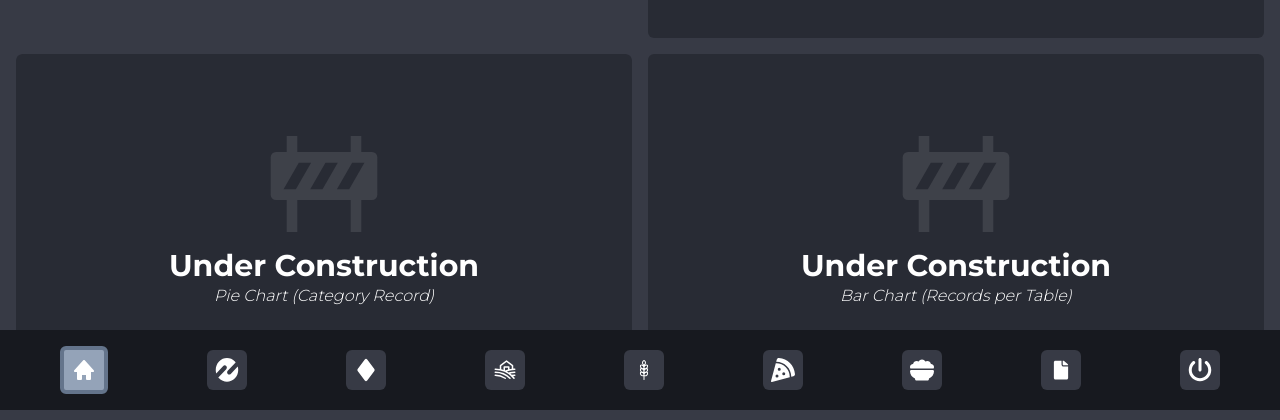
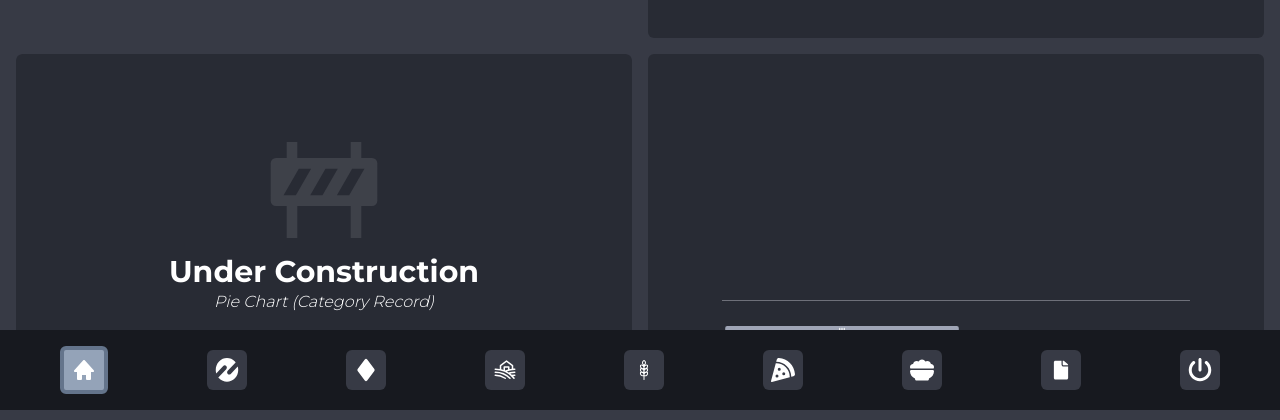
Before and after one commit to apify-apps/data-reservoir-frontend, a Next.js app: page /dashboard in a window 1280 px wide. Shown: the part 390-810 px from the top of the page. Built offline with nearby package versions, Linux system fonts and the light colour scheme; no server answers; the database is empty.

Commit message:
Feat: Bar chart pakai echarts

```diff
--- a/src/app/(auth)/dashboard/page.tsx
+++ b/src/app/(auth)/dashboard/page.tsx
@@ -1,17 +1,15 @@
 'use client'
 
-import { DashboardResponse, DashboardTableResponse } from '@/model/response/dashboard';
+import { DashboardResponse } from '@/model/response/dashboard';
 import { useQuery } from '@tanstack/react-query'
-import React, { useEffect, useRef, useState } from 'react'
+import React, { useState } from 'react'
 import _ from 'lodash';
 import classNames from 'classnames'
 import { produce } from 'immer';
-import { Table } from 'flowbite-react';
 import Paper from '@/components/common/paper/Paper';
-import { Chart } from 'chart.js';
-import {TreemapController, TreemapElement} from 'chartjs-chart-treemap';
-import * as d3 from 'd3'
 import ComingSoon from '@/components/common/coming-soon/ComingSoon';
+import TableBarChart from '@/components/app/dashboard/TableBarChart';
+import { getCategoryColorClass } from '@/app/utilities/color';
 
 interface DashboardPageState {
   pickedCategories: string[]
@@ -89,7 +87,7 @@ export default function DashboardPage() {
                 <tbody>
                   {
                     categorySummary.map((el, idx) => (
-                      <tr className='border-gray-700 border-b hover:bg-slate-700' key={idx}>
+                      <tr className={classNames('border-gray-700 border-b category-table', getCategoryColorClass(el.category))} key={idx}>
                         <td className='px-2 py-2 text-center font-bold'>{idx + 1}</td>
                         <td className='px-2 py-2 '>{el.category}</td>
                         <td className='px-2 py-2 '>{el.rowCount}</td>
@@ -116,7 +114,8 @@ export default function DashboardPage() {
           </div>
           <div>
             <Paper className='h-full p-4'>
-              <ComingSoon message='Bar Chart (Records per Table)'/>
+              <TableBarChart data={cleanData.flatMap(x => x.tables.flatMap(y => ({...y, category: x.category})))}/>
+              {/* <ComingSoon message='Bar Chart (Records per Table)'/> */}
             </Paper>
           </div>
         </div>
--- a/src/app/globals.css
+++ b/src/app/globals.css
@@ -1,3 +1,80 @@
 @tailwind base;
 @tailwind components;
 @tailwind utilities;
+
+.category-transjakarta {
+    background-color: #184CA1;
+    &.category-table {
+        background-color: #184CA173;
+
+        &:hover {
+            background-color: #184CA12B;
+        }
+    }
+}
+
+.category-hayday {
+    background-color: #5A9E15;
+    &.category-table {
+        background-color: #5A9E1573;
+
+        &:hover {
+            background-color: #5A9E152B;
+        }
+    }
+}
+
+.category-farmfrenzy {
+    background-color: #BA6609;
+    &.category-table {
+        background-color: #BA660973;
+
+        &:hover {
+            background-color: #BA66092B;
+        }
+    }
+}
+
+.category-pizzafrenzy {
+    background-color: #911D04;
+    &.category-table {
+        background-color: #911D0473;
+
+        &:hover {
+            background-color: #911D042B;
+        }
+    }
+}
+
+.category-thesims {
+    background-color: #258018;
+    &.category-table {
+        background-color: #25801873;
+
+        &:hover {
+            background-color: #2580182B;
+        }
+    }
+}
+
+.category-nasigoreng {
+    background-color: #DFD3AF;
+    &.category-table {
+        background-color: #DFD3AF73;
+
+        &:hover {
+            background-color: #DFD3AF2B;
+        }
+    }
+}
+
+.category-default {
+    background-color: #5B7AD7;
+    &.category-table {
+        background-color: #5B7AD773;
+
+        &:hover {
+            background-color: #5B7AD72B;
+        }
+    }
+}
--- /dev/null
+++ b/src/app/utilities/color.ts
@@ -0,0 +1,8 @@
+import { COLOR_CLASS, COLOR_HEX } from "@/constant/color";
+
+export function getCategoryColorHex(str: string) {
+  return str in COLOR_HEX ? COLOR_HEX[str as keyof typeof COLOR_HEX] : COLOR_HEX.Default
+}
+export function getCategoryColorClass(str: string, opacity: number = 100) {
+  return str in COLOR_CLASS ? COLOR_CLASS[str as keyof typeof COLOR_CLASS] : COLOR_CLASS.Default
+}
--- /dev/null
+++ b/src/components/app/dashboard/TableBarChart.tsx
@@ -0,0 +1,70 @@
+import React from 'react'
+import ReactECharts from 'echarts-for-react';
+import { EChartsOption } from 'echarts';
+import { DashboardTableResponse } from '@/model/response/dashboard';
+import { COLOR_CLASS } from '@/constant/color';
+import { getCategoryColor, getCategoryColorHex } from '@/app/utilities/color';
+
+export interface TableBarChartProps{
+  data: {
+    tableName: string,
+    rowCount: number,
+    category: string
+  }[]
+}
+
+export default function TableBarChart(props : TableBarChartProps) {
+  const option: EChartsOption = {
+    xAxis: {
+      type: 'category',
+      data: props.data.map(x => x.tableName),
+      axisLabel: {
+        rotate: 50,
+        fontSize: 9,
+        overflow: 'truncate',
+        show: false
+      }
+    },
+    yAxis: {
+      type: 'value',
+    },
+    series: [
+      {
+        // data: props.data.map(x => x.rowCount),
+        data: props.data.sort((a, b) => b.rowCount - a.rowCount).map(x => ({
+          value: x.rowCount,
+          itemStyle: {
+            color: getCategoryColorHex(x.category)
+          },
+        })),
+        type: 'bar',
+        barGap: '0%',
+        barMinWidth: 12,
+      }
+    ],
+    tooltip: {
+      trigger: 'item',
+
+    },
+    dataZoom: [
+      {
+        type: 'slider',
+        show: true,
+        maxSpan: 50,
+        handleSize: 8
+      },
+    ],
+    grid: {
+      top: 20
+    }
+  }
+
+  return (
+    <div className='overflow-x-scroll h-full'>
+      <ReactECharts
+        option={option}
+        className='h-full'
+      />
+    </div>
+  )
+}
--- /dev/null
+++ b/src/constant/color.ts
@@ -0,0 +1,18 @@
+export const COLOR_CLASS = {
+  "Transjakarta": 'category-transjakarta',
+  "Hayday": 'category-hayday',
+  "Farm Frenzy": 'category-farmfrenzy',
+  "Pizza Frenzy": 'category-pizzafrenzy',
+  "The Sims": 'category-thesims',
+  "Nasi Goreng": 'category-nasigoreng',
+  "Default": 'category-default'
+}
+export const COLOR_HEX = {
+  "Transjakarta": '#184CA1',
+  "Hayday": '#5A9E15',
+  "Farm Frenzy": '#BA6609',
+  "Pizza Frenzy": '#911D04',
+  "The Sims": '#258018',
+  "Nasi Goreng": '#DFD3AF',
+  "Default": '#5B7AD7'
+}
--- a/tailwind.config.ts
+++ b/tailwind.config.ts
@@ -17,6 +17,33 @@ const config: Config = {
         "bluish": '#373A45',
         "bluish-200": '#17191f',
         "blackish": '#282B34',
+        "category": {
+          "transjakarta": '#184CA1',
+          "hayday": '#5A9E15',
+          "farmfrenzy": '#BA6609',
+          "pizzafrenzy": '#911D04',
+          "thesims": '#258018',
+          "nasigoreng": '#DFD3AF',
+          "default": '#5B7AD7'
+        },
+        "category-mid": {
+          "transjakarta": '#184CA155',
+          "hayday": '#5A9E1555',
+          "farmfrenzy": '#BA660955',
+          "pizzafrenzy": '#911D0455',
+          "thesims": '#25801855',
+          "nasigoreng": '#DFD3AF55',
+          "default": '#5B7AD755'
+        },
+        "category-hover": {
+          "transjakarta": '#184CA122',
+          "hayday": '#5A9E1522',
+          "farmfrenzy": '#BA660922',
+          "pizzafrenzy": '#911D0422',
+          "thesims": '#25801822',
+          "nasigoreng": '#DFD3AF22',
+          "default": '#5B7AD722'
+        }
       }
     },
   },
```
Also changed, not shown: package.json (+2 -6 lines), 1 other file (tests, documents, lock files or other folders).
